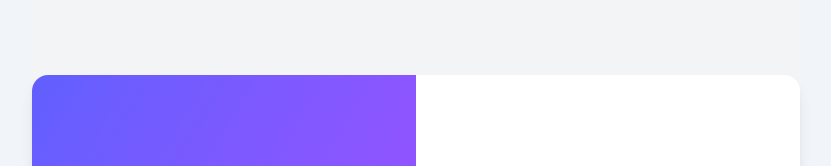
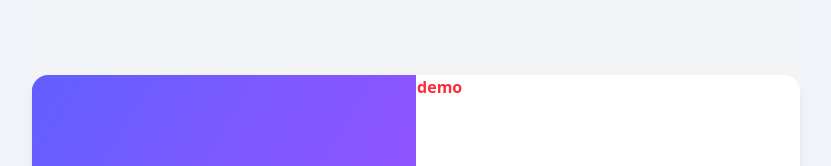
Before and after one commit to STRO09/Issues-Deployment-Tracker, a Next.js app in the folder frontend/issue-tracker-ui/: page /auth in a window 1280 px wide. Shown: the top 166 px of the page, without its empty margins (224-1055 px from the left). Built offline with nearby package versions, Linux system fonts and the light colour scheme; no server answers.

Commit message:
[added] ::: marquee notice for production about suspended backend service

```diff
--- a/frontend/issue-tracker-ui/src/app/globals.css
+++ b/frontend/issue-tracker-ui/src/app/globals.css
@@ -120,3 +120,14 @@
     @apply bg-background text-foreground;
   }
 }
+
+.marquee {
+  overflow: hidden;
+  white-space: nowrap;
+  animation: marquee 10s linear infinite;
+}
+
+@keyframes marquee {
+  0% { transform: translateX(100%); }
+  100% { transform: translateX(-100%); }
+}
--- a/frontend/issue-tracker-ui/src/components/auth/RegisterFormPanel.tsx
+++ b/frontend/issue-tracker-ui/src/components/auth/RegisterFormPanel.tsx
@@ -42,6 +42,7 @@ export function RegisterForm({ handleSwitch, setIsLogin}: RegisterPanelProps) {
 
   return (
     <div className="p-6 md:p-8">
+
       <div className="flex flex-col gap-6">
         <div className="flex flex-col items-center text-center">
           <h1 className="text-2xl font-bold">Register</h1>
--- a/frontend/issue-tracker-ui/src/components/auth/auth-form.tsx
+++ b/frontend/issue-tracker-ui/src/components/auth/auth-form.tsx
@@ -31,6 +31,9 @@ export function AuthForm() {
   return (
     <div className="flex h-screen w-full items-center justify-center bg-gray-100">
       <div className="relative flex w-[800px] h-[650px] overflow-hidden rounded-2xl shadow-lg bg-white">
+      <div className="marquee text-red-500 font-bold mb-4">
+        <span>backend service is suspended. please contact to see a demo</span>
+      </div>
         {/* Image / Side Panel */}
         <motion.div
           animate={{ x: isLogin ? 0 : "100%" }}
```
